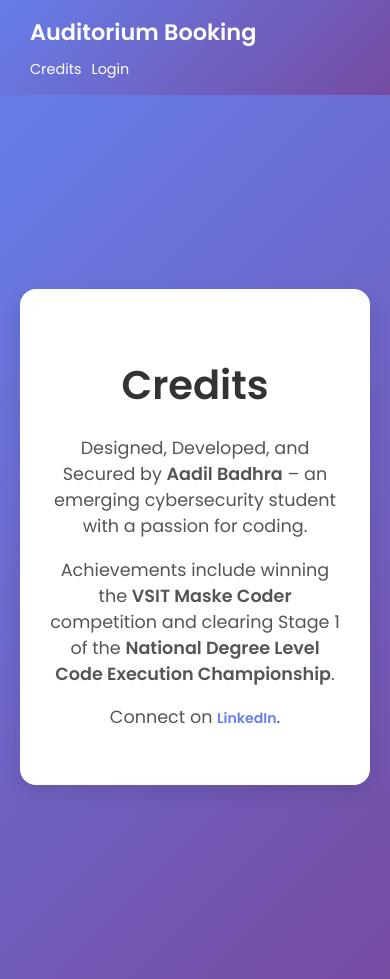
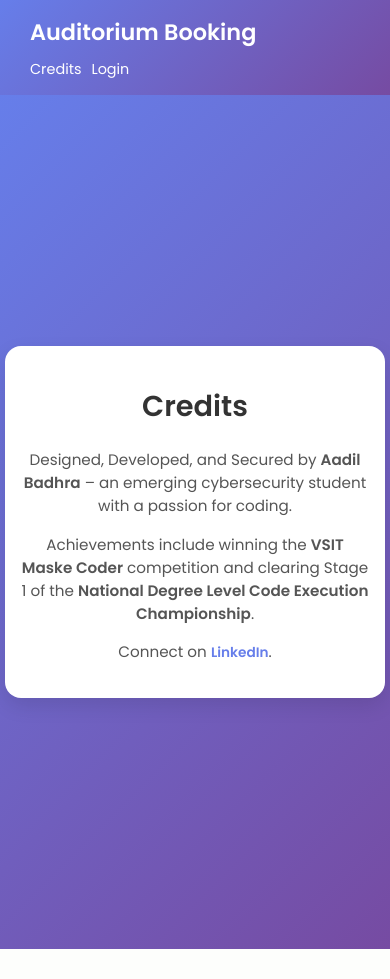
Before and after one commit to Plug0007/auditoriumfrontend, a React (Create React App) app: page /credits in a window 390 px wide. After the commit the page ends 949 px from the top, so only its background shows below. Built offline with nearby package versions, Linux system fonts and the light colour scheme.

Commit message:
Update Credits.css

```diff
--- a/src/styles/Credits.css
+++ b/src/styles/Credits.css
@@ -45,3 +45,39 @@
   from { transform: scale(0.8); opacity: 0; }
   to { transform: scale(1); opacity: 1; }
 }
+
+/* Responsive adjustments */
+@media (max-width: 768px) {
+  .credits-container {
+    padding: 10px;
+  }
+  .credits-card {
+    padding: 30px 20px;
+    max-width: 90%;
+  }
+  .credits-card h1 {
+    font-size: 2rem;
+  }
+  .credits-card p {
+    font-size: 1rem;
+  }
+}
+
+@media (max-width: 480px) {
+  .credits-container {
+    padding: 5px;
+  }
+  .credits-card {
+    padding: 20px 15px;
+    max-width: 95%;
+  }
+  .credits-card h1 {
+    font-size: 1.8rem;
+  }
+  .credits-card p {
+    font-size: 0.95rem;
+  }
+  .credits-card a {
+    font-size: 0.9em;
+  }
+}
```
